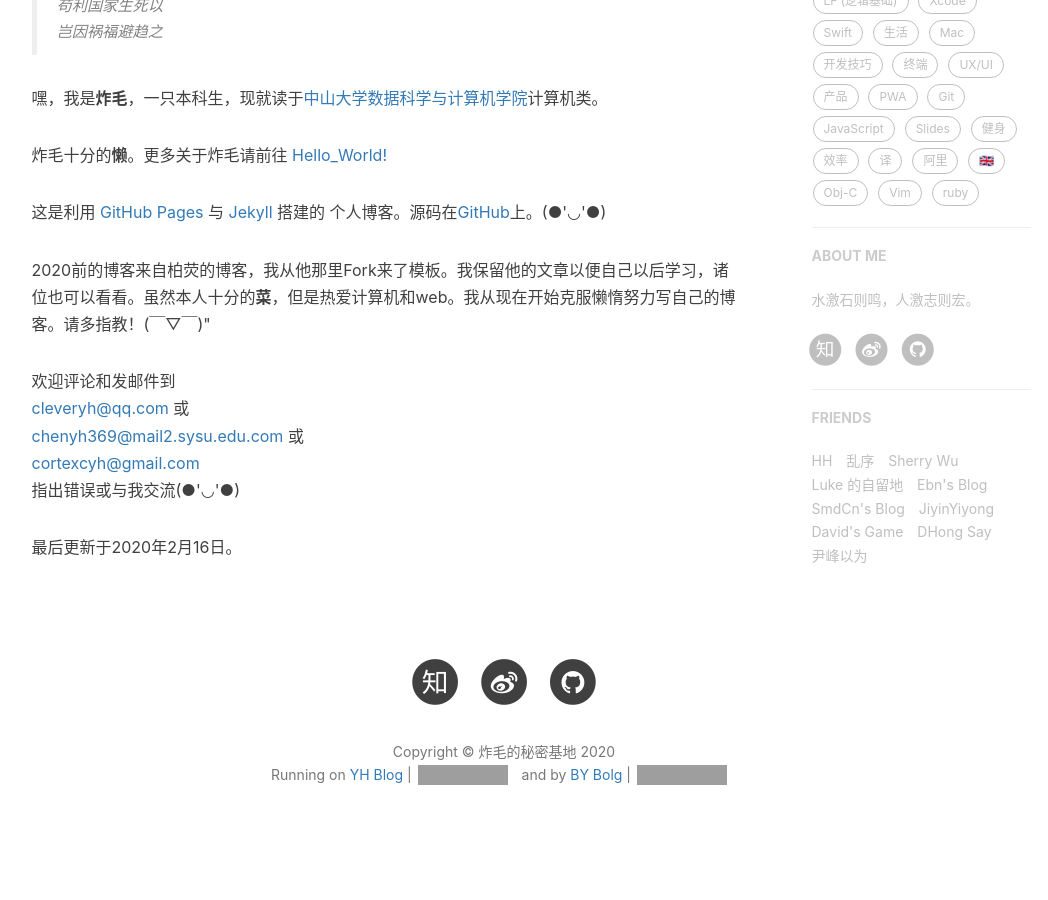
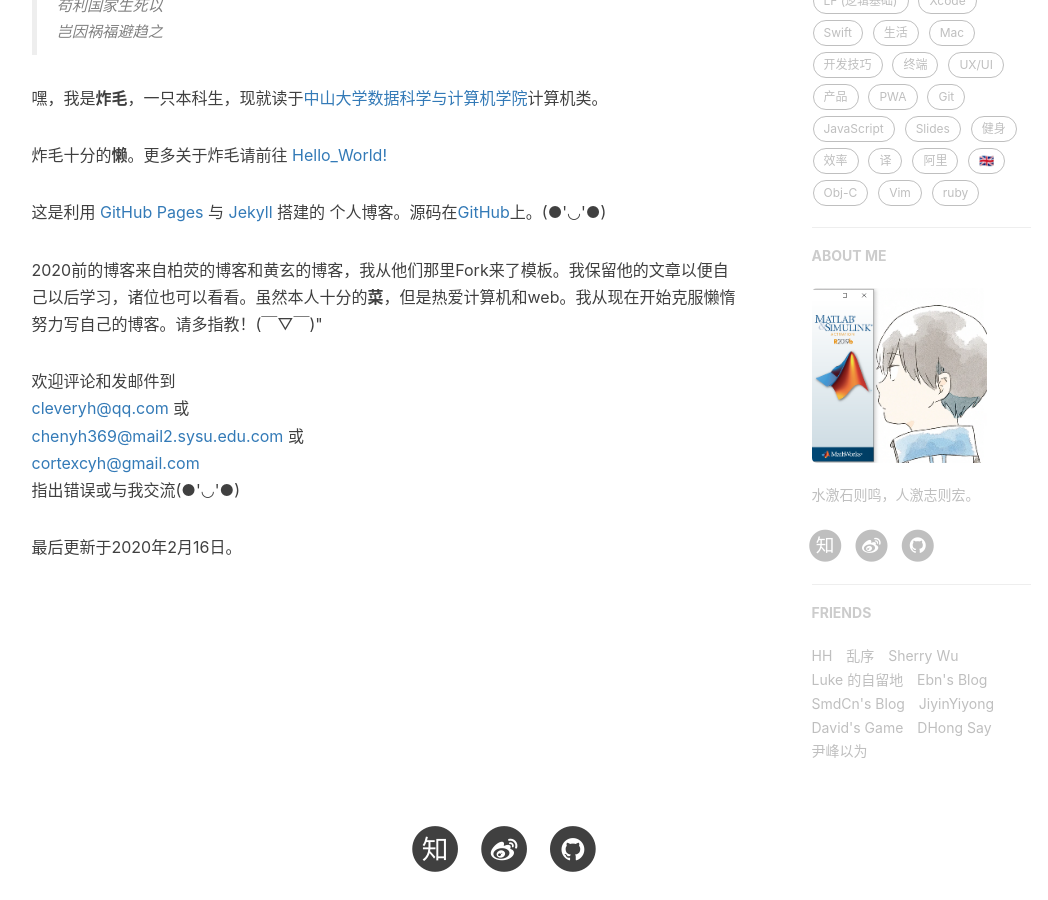
Before and after one commit to lzzmm/lzzmm.github.io, a Jekyll site: the page built from about.html, in a window 1280 px wide and 900 px high, scrolled down 595 px. Shown: the whole window, without its empty margins (136-1184 px from the left). Built offline with Jekyll 4.4.1, drawn with Linux system fonts in a browser that asks for light colours; nearby versions of some CDN libraries; comment, search, counter and statistics services are not loaded; before the commit the page ends 1447 px from its top, so only the background shows below that; grey boxes are pictures that could not be loaded.

Commit message:
Revert "Revert "fix""
This reverts commit e64006be598658eaf340f128cf15d8384aeaa24e.

```diff
--- a/_config.yml
+++ b/_config.yml
@@ -90,7 +90,7 @@ gitalk:
 # Sidebar settings
 sidebar: true                           # whether or not using Sidebar.
 sidebar-about-description: "水激石则鸣，人激志则宏。"
-# sidebar-avatar: /img/avatar-hux-ny.jpg      # use absolute URL, seeing it's used in both `/` and `/about/`
+sidebar-avatar: /img/CleverYh.png      # use absolute URL, seeing it's used in both `/` and `/about/`
 
 
 
--- a/about.html
+++ b/about.html
@@ -26,7 +26,7 @@ multilingual: true
 
     <p>这是利用 <a href="https://pages.github.com/">GitHub Pages</a> 与 <a href="http://jekyll.com.cn/">Jekyll</a> 搭建的 个人博客。源码在<a href="https://github.com/CleverYh/cleveryh.github.io_">GitHub</a>上。(●'◡'●)</p>
 
-    <p>2020前的博客来自柏荧的博客，我从他那里Fork来了模板。我保留他的文章以便自己以后学习，诸位也可以看看。虽然本人十分的<strong>菜</strong>，但是热爱计算机和web。我从现在开始克服懒惰努力写自己的博客。请多指教！(￣▽￣)"</p>
+    <p>2020前的博客来自柏荧的博客和黄玄的博客，我从他们那里Fork来了模板。我保留他的文章以便自己以后学习，诸位也可以看看。虽然本人十分的<strong>菜</strong>，但是热爱计算机和web。我从现在开始克服懒惰努力写自己的博客。请多指教！(￣▽￣)"</p>
 
     <p>欢迎评论和发邮件到 <br> <a href="mailto:cleveryh@qq.com">cleveryh@qq.com</a> 或 <br> <a href="mailto:chenyh369@mail2.sysu.edu.com">chenyh369@mail2.sysu.edu.com</a> 或 <br> <a href="mailto:cortexcyh@gmail.com">cortexcyh@gmail.com</a> <br> 指出错误或与我交流(●'◡'●)</p>
 
```
Also changed, not shown: img/avatar-hux-ny.jpg (deleted).
